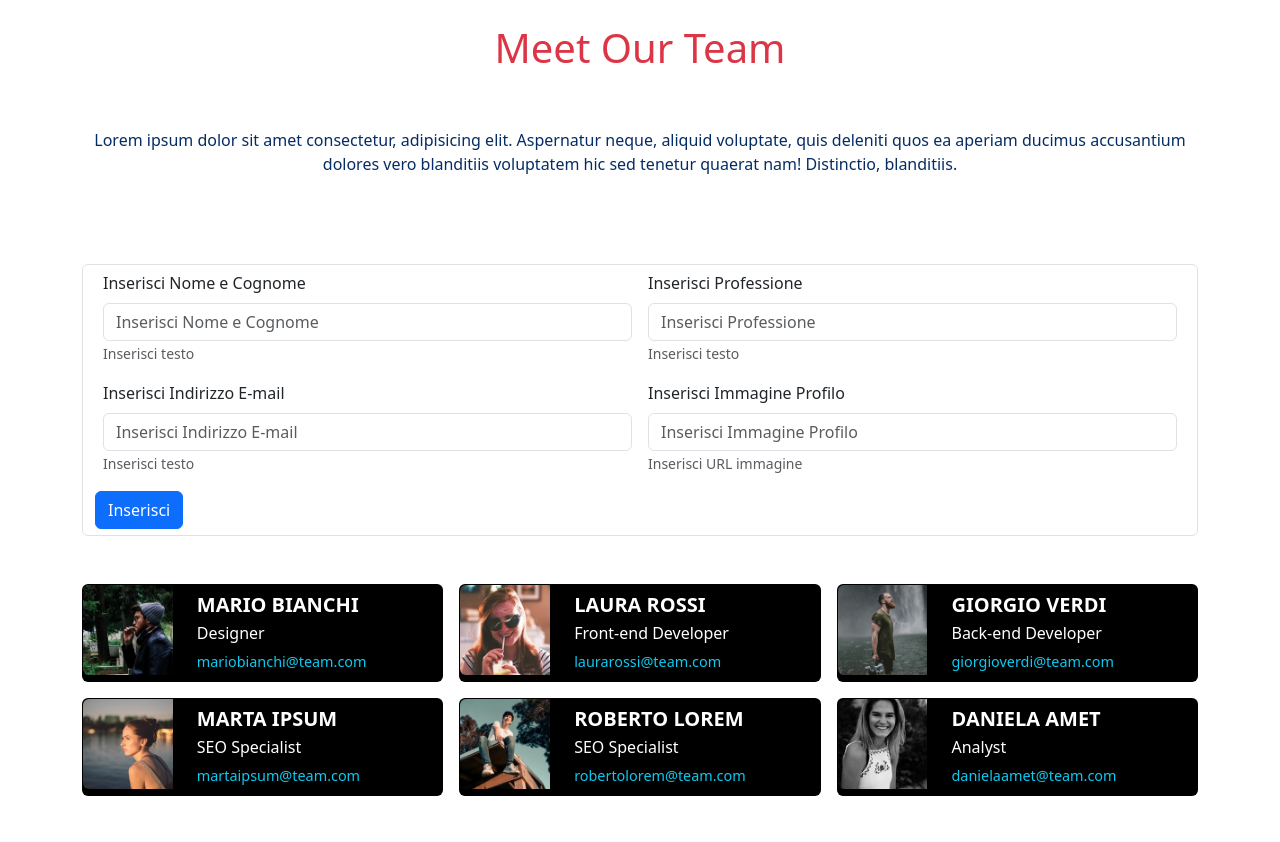
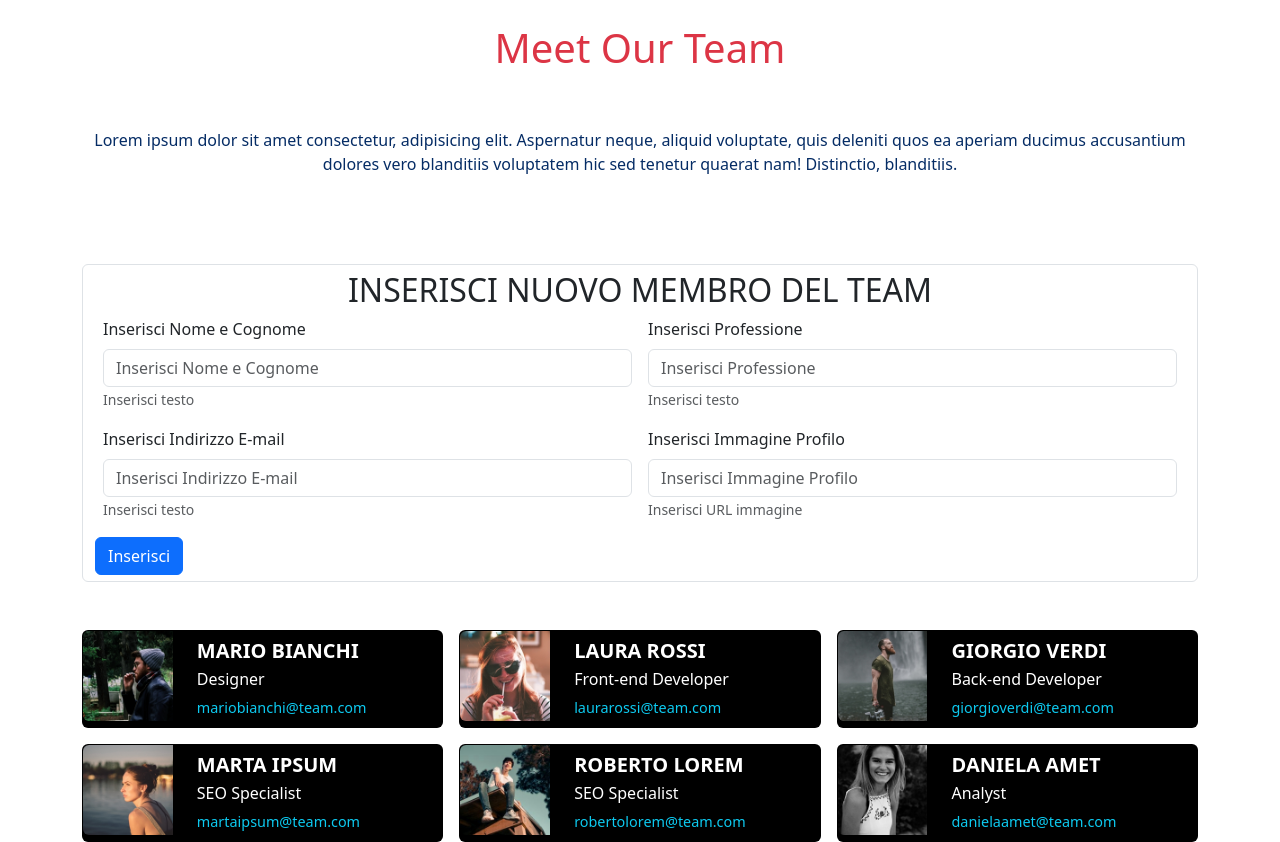
Before and after one commit to GiacomoGaudino/js-our-team, a plain HTML site: page index.html in a window 1280 px wide. Before the commit the page ends 800 px from the top, so only its background shows below. Drawn offline with nearby package versions, Linux system fonts and the light colour scheme.

Commit message:
add correction markup

```diff
--- a/index.html
+++ b/index.html
@@ -26,6 +26,7 @@
     <main>
         <div class="container">
             <form class="d-flex flex-wrap form-control mb-5" action="">
+                <h2 class="w-100 text-center">INSERISCI NUOVO MEMBRO DEL TEAM</h1>
                     <div class="col-12 col-lg-6 mb-3 px-2">
                         <label for="" class="form-label">Inserisci Nome e Cognome</label>
                         <input type="text" class="form-control" name="" id="name" aria-describedby="nameId"
```
Lines whose indentation alone changed are shown as unchanged.
